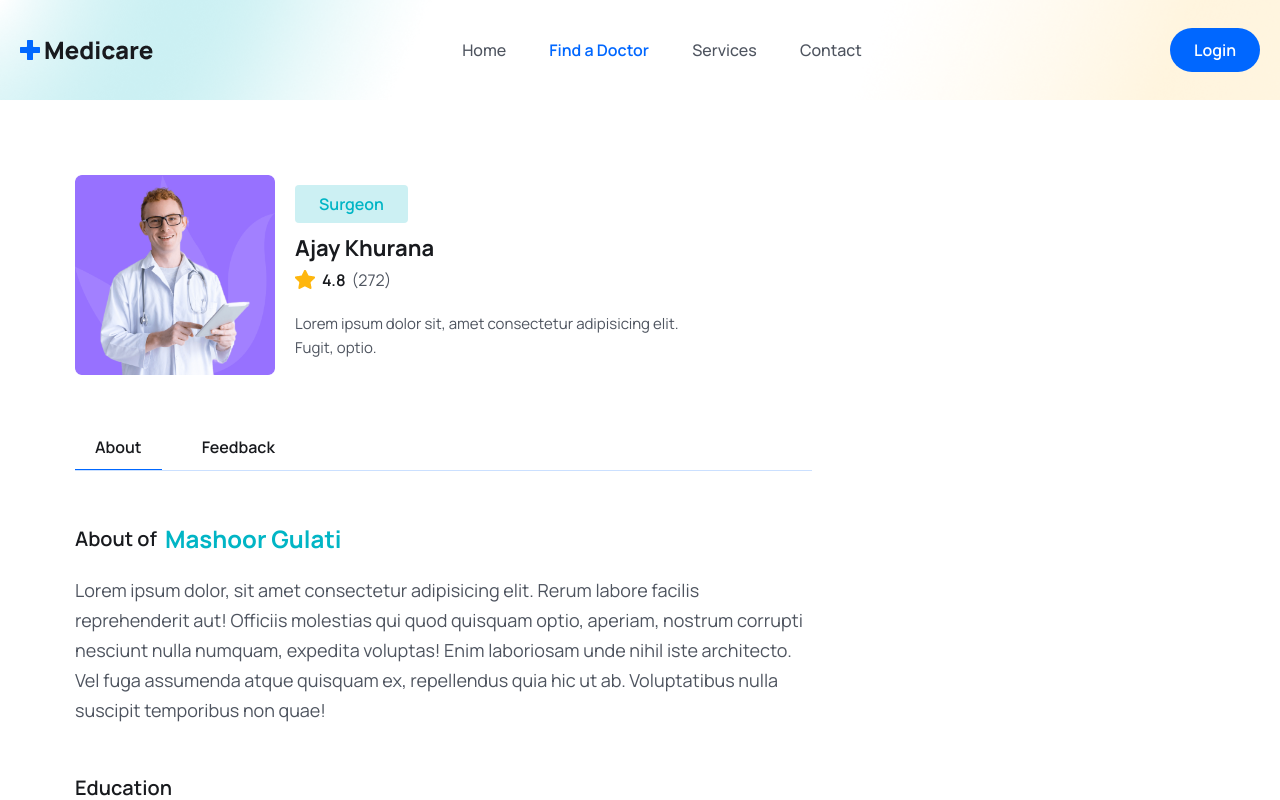
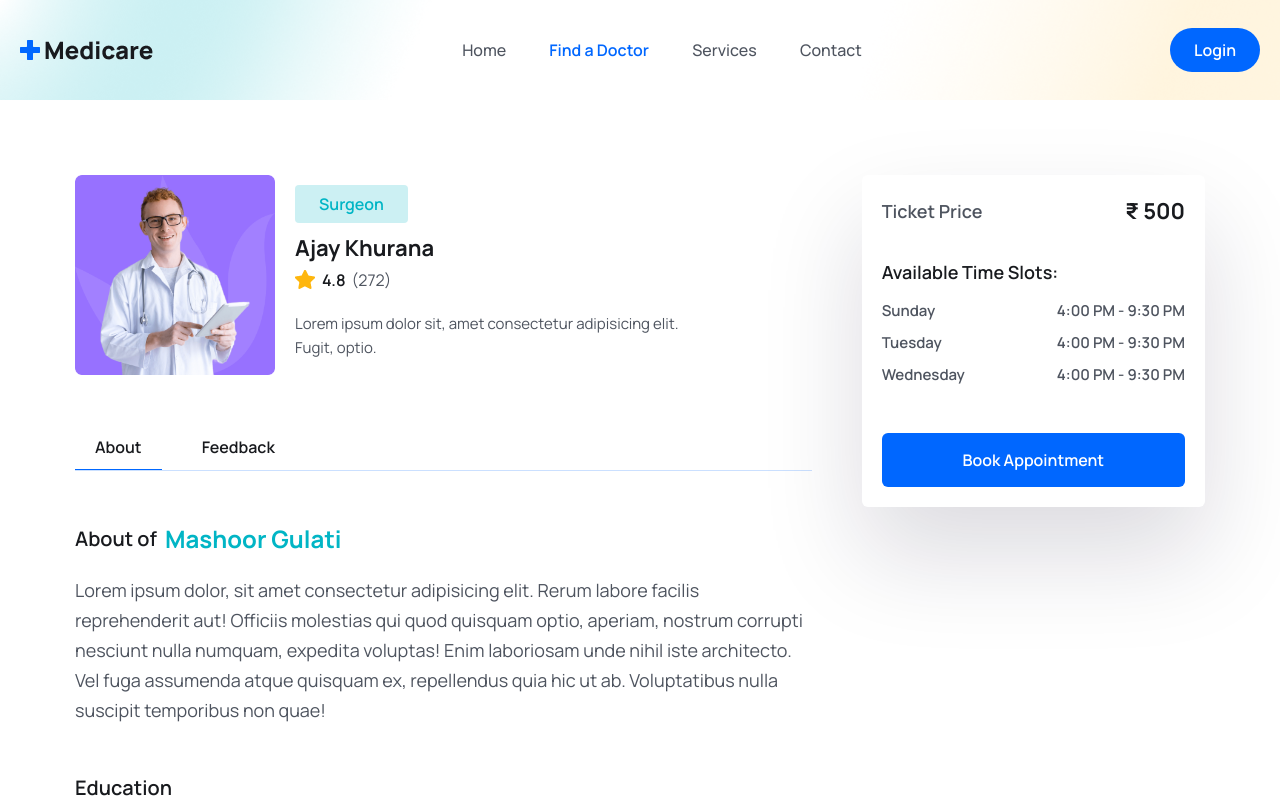
Before and after one commit to sparshgupta121/Techack-4.0, a React (Vite) app in the folder frontend/: page /doctors/1 in a window 1280 px wide. Shown: the top 800 px of the page. Built offline with nearby package versions, Linux system fonts and the light colour scheme.

Commit message:
doctor details completed

```diff
--- a/frontend/src/pages/Doctors/DoctorDetails.jsx
+++ b/frontend/src/pages/Doctors/DoctorDetails.jsx
@@ -3,6 +3,7 @@
 import starIcon from "../../assets/images/Star.png";
 import DoctorAbout from "./DoctorAbout";
 import Feedback from "./Feedback";
+import SidePanel from "./SidePanel";
 
 
 const DoctorDetails = () => {
@@ -68,10 +69,11 @@
                 tab=='feedback' && <Feedback/>
               }
             </div>
-
           </div>
 
-          <div></div>
+          <div>
+            <SidePanel/>
+          </div>
         </div>
       </div>
     </section>
--- a/frontend/src/pages/Doctors/FeedbackForm.jsx
+++ b/frontend/src/pages/Doctors/FeedbackForm.jsx
@@ -5,11 +5,18 @@
 
     const [rating, setRating] = useState(0);
     const [hover, setHover] = useState(0);
+    const [reviewText, setReviewText] = useState("");
+
+    const handleSubmitReview = async e => {
+        e.preventDefault();
+
+        // later we will use our api
+    }
 
     return (
         <form action="">
             <div>
-                <h3 className="text-headingColor text-[16px] leading-6 font-semibold mb-4">
+                <h3 className="text-headingColor text-[16px] leading-6 font-semibold mb-4 mt=0">
                     How would you rate the overall experience?*
                 </h3>
 
@@ -22,7 +29,7 @@
                                 key={index}
                                 type="button"
                                 className={`${
-                                    index <= (rating && hover) || hover
+                                    index <= ((rating && hover) || hover)
                                         ? "text-yellowColor"
                                         :  "text-gray-400"
                                 } bg-transparent border-none outline-none text-[22px] cursor-pointer`}
@@ -42,6 +49,23 @@
                     })}
                 </div>
             </div>
+
+            <div className="mt-[30px]">
+                <h3 className="text-headingColor text-[16px] leading-6 font-semibold mb-4 mt=0">
+                       Share your feedback or suggestions*
+                    </h3>
+
+                    <textarea
+                        className="border border-solid border-[#0066ff34] focus:outline outline-primaryColor w-full px-4 py-3 rounded-md"
+                        rows="5"
+                        placeholder="Write your message"
+                        onChange={e=>setReviewText(e.target.value)}
+                    ></textarea>
+                </div>
+
+                <button type="submit" onClick={handleSubmitReview} className="btn">
+                    Submit Feedback
+                </button>
         </form>
     );
 };
--- /dev/null
+++ b/frontend/src/pages/Doctors/SidePanel.jsx
@@ -0,0 +1,51 @@
+const SidePanel = () => {
+  return (
+    <div className="shadow-panelShadow p-3 lg:p-5 rounded-md">
+        <div className="flex items-center justify-between">
+            <p className="text_para mt-0 font-semibold">
+                Ticket Price
+            </p>
+            <span className="text-[16px] leading-7 lg:text-[22px] lg:leading-8 text-headingColor font-bold">
+                ₹ 500
+            </span>
+        </div>
+
+        <div className="mt-[30px]">
+            <p className="text_para mt-0 font-semibold text-headingColor">
+                Available Time Slots:
+            </p>
+
+            <ul className="mt-3">
+                <li className="flex items-center justify-between mb-2">
+                    <p className="text-[15px] leading-6 text-textColor font-semibold">
+                        Sunday
+                    </p>
+                    <p className="text-[15px] leading-6 text-textColor font-semibold">
+                        4:00 PM - 9:30 PM
+                    </p>
+                </li>
+                <li className="flex items-center justify-between mb-2">
+                    <p className="text-[15px] leading-6 text-textColor font-semibold">
+                        Tuesday
+                    </p>
+                    <p className="text-[15px] leading-6 text-textColor font-semibold">
+                        4:00 PM - 9:30 PM
+                    </p>
+                </li>
+                <li className="flex items-center justify-between mb-2">
+                    <p className="text-[15px] leading-6 text-textColor font-semibold">
+                        Wednesday
+                    </p>
+                    <p className="text-[15px] leading-6 text-textColor font-semibold">
+                        4:00 PM - 9:30 PM
+                    </p>
+                </li>
+            </ul>
+        </div>
+
+        <button className="btn px-2 w-full rounded-md">Book Appointment</button>
+    </div>
+  );
+};
+
+export default SidePanel;
--- a/frontend/src/pages/Login.jsx
+++ b/frontend/src/pages/Login.jsx
@@ -1,7 +1,37 @@
-import React from "react";
+import { useState } from "react";
 
 const Login = () => {
-  return <div>Login</div>;
+
+  const [FormData, setFormData] = useState({
+    email: "",
+    password: "",
+  });
+
+  const handleInputChange = e => {
+    setFormData({ ...formData, [e.target.name]: e.target.value });
+  };
+
+  return (
+    <section className="px-5 lg:px-0">
+      <div className="w-full max-w-[570px] mx-auto rounded-lg shadow-md md:p-10">
+        <h3 className="text-headingColor text-[22px] leading-9 font-bold mb-10">
+          Hello! <span className="text-primaryColor">Welcome</span> Back 🎉
+        </h3>
+
+        <form className="py-4 md:py-0">
+          <div className="mb-5">
+            <input
+              type="email"
+              placeholder="Enter Your Email"
+              name="email"
+              value={FormData.email}
+              onChange={handleInputChange}
+            />
+          </div>
+        </form>
+      </div>
+    </section>
+  );
 };
 
 export default Login;
```
